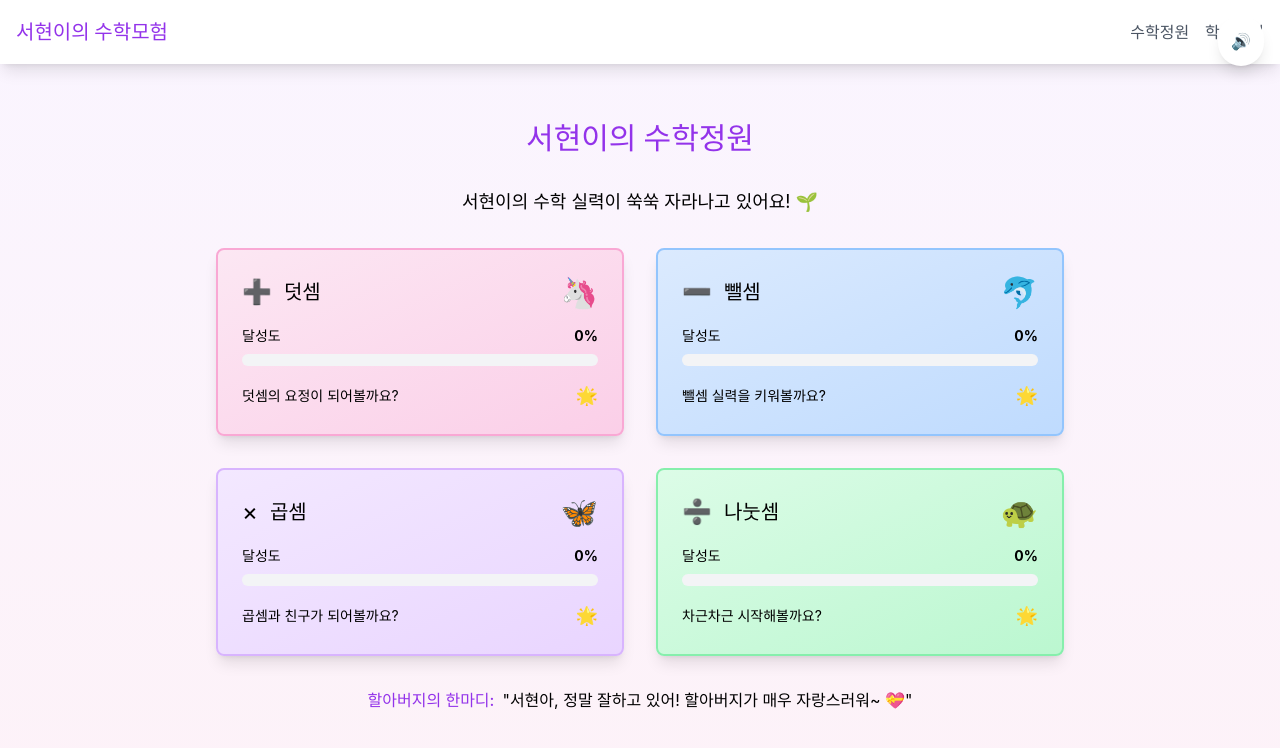
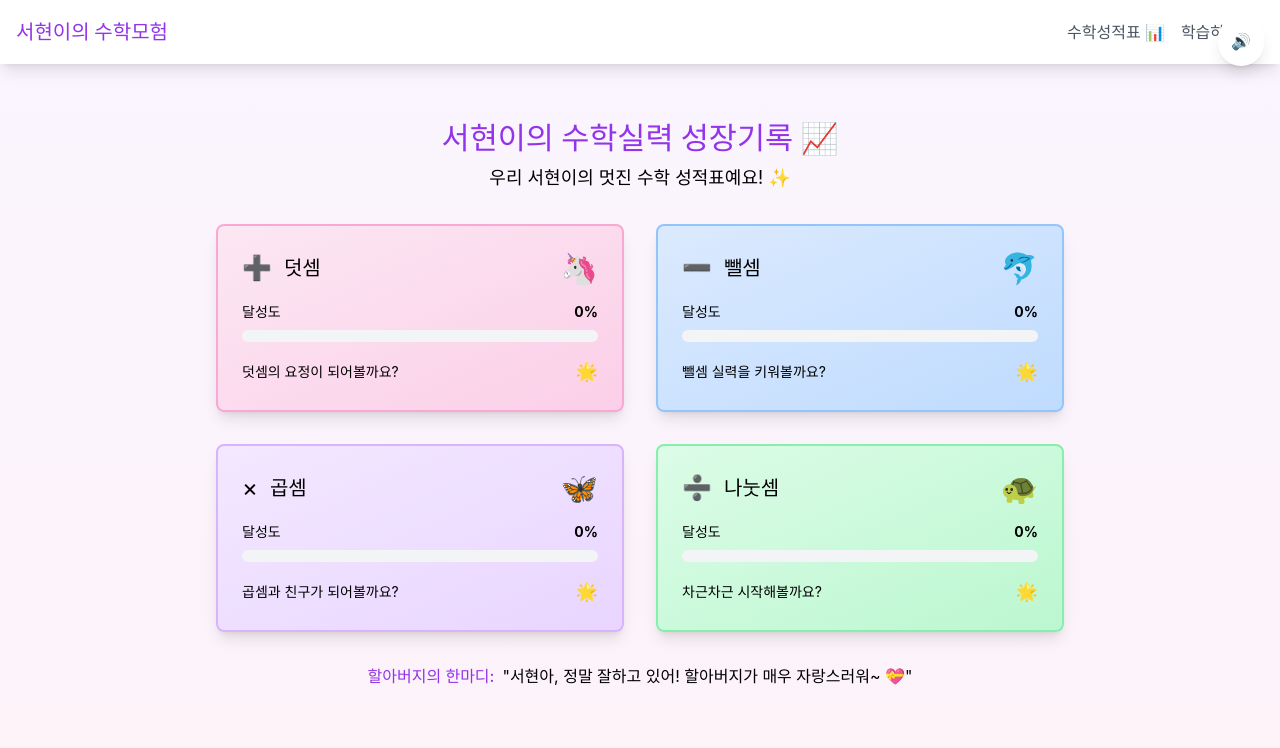
Before and after one commit to gppc5096/math-seohyun, a React (Vite) app: page /garden in a window 1280 px wide. Shown: the top 748 px of the page. Built offline with nearby package versions, Linux system fonts and the light colour scheme; no server answers.

Commit message:
메뉴명.제목 변경 수정본

```diff
--- a/src/components/layout/Navigation.tsx
+++ b/src/components/layout/Navigation.tsx
@@ -11,10 +11,10 @@ const Navigation = () => {
           </Link>
           <div className="flex space-x-4">
             <Link to="/garden" className="text-gray-600 hover:text-purple-600">
-              수학정원
+              수학성적표 📊
             </Link>
             <Link to="/study" className="text-gray-600 hover:text-purple-600">
-              학습하기
+              학습하기 ✏️
             </Link>
           </div>
         </div>
--- a/src/pages/Garden.tsx
+++ b/src/pages/Garden.tsx
@@ -86,14 +86,22 @@ const Garden = () => {
 
   return (
     <div className="max-w-4xl mx-auto p-6">
-      <h1 className="text-3xl font-bold text-purple-600 mb-8 text-center">
-        서현이의 수학정원
-      </h1>
-
-      <div className="mb-8 text-center">
-        <p className="text-lg text-black">
-          서현이의 수학 실력이 쑥쑥 자라나고 있어요! 🌱
-        </p>
+      <div className="text-center mb-8">
+        <motion.h1
+          className="text-3xl font-bold text-purple-600 mb-2"
+          animate={{ scale: [1, 1.05, 1] }}
+          transition={{ duration: 2, repeat: Infinity }}
+        >
+          서현이의 수학실력 성장기록 📈
+        </motion.h1>
+        <motion.p
+          className="text-lg text-black"
+          initial={{ opacity: 0 }}
+          animate={{ opacity: 1 }}
+          transition={{ delay: 0.2 }}
+        >
+          우리 서현이의 멋진 수학 성적표예요! ✨
+        </motion.p>
       </div>
 
       <div className="grid grid-cols-1 md:grid-cols-2 gap-8">
```
